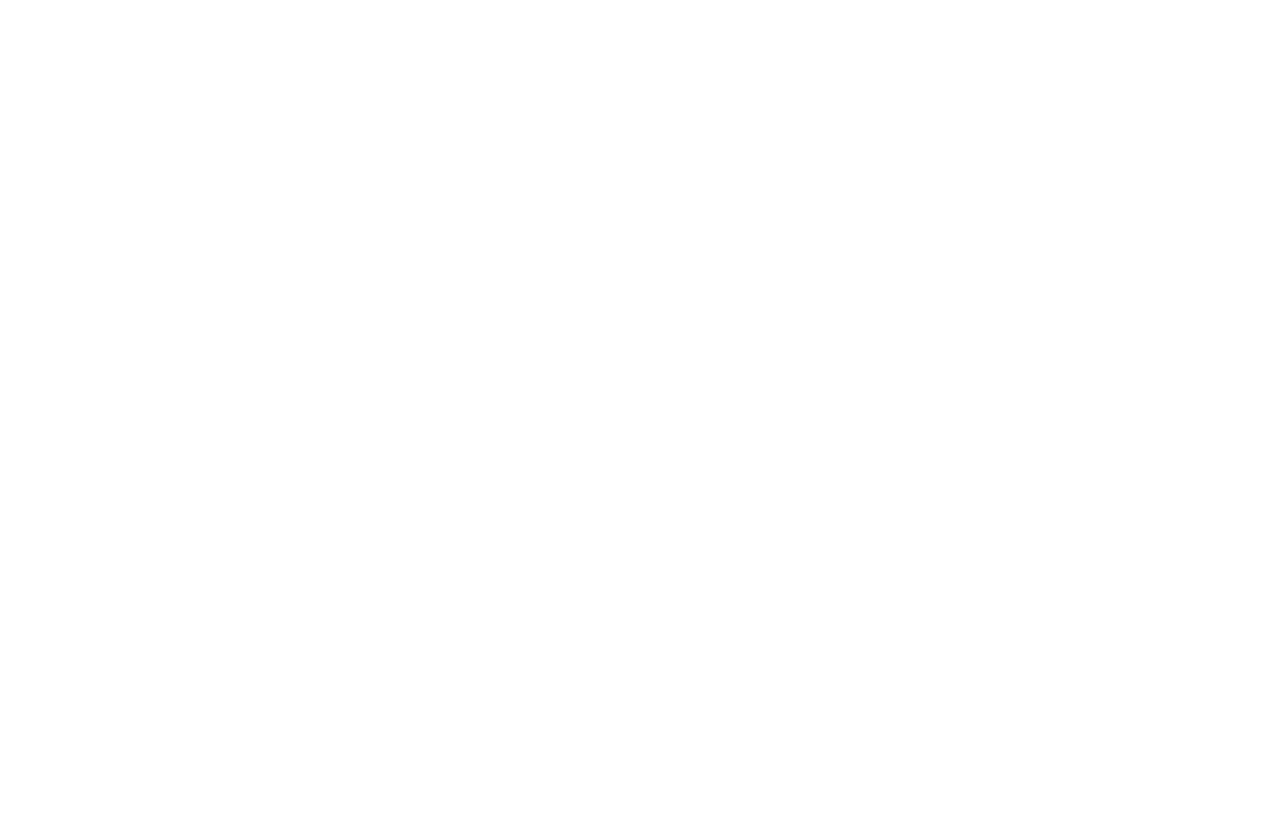
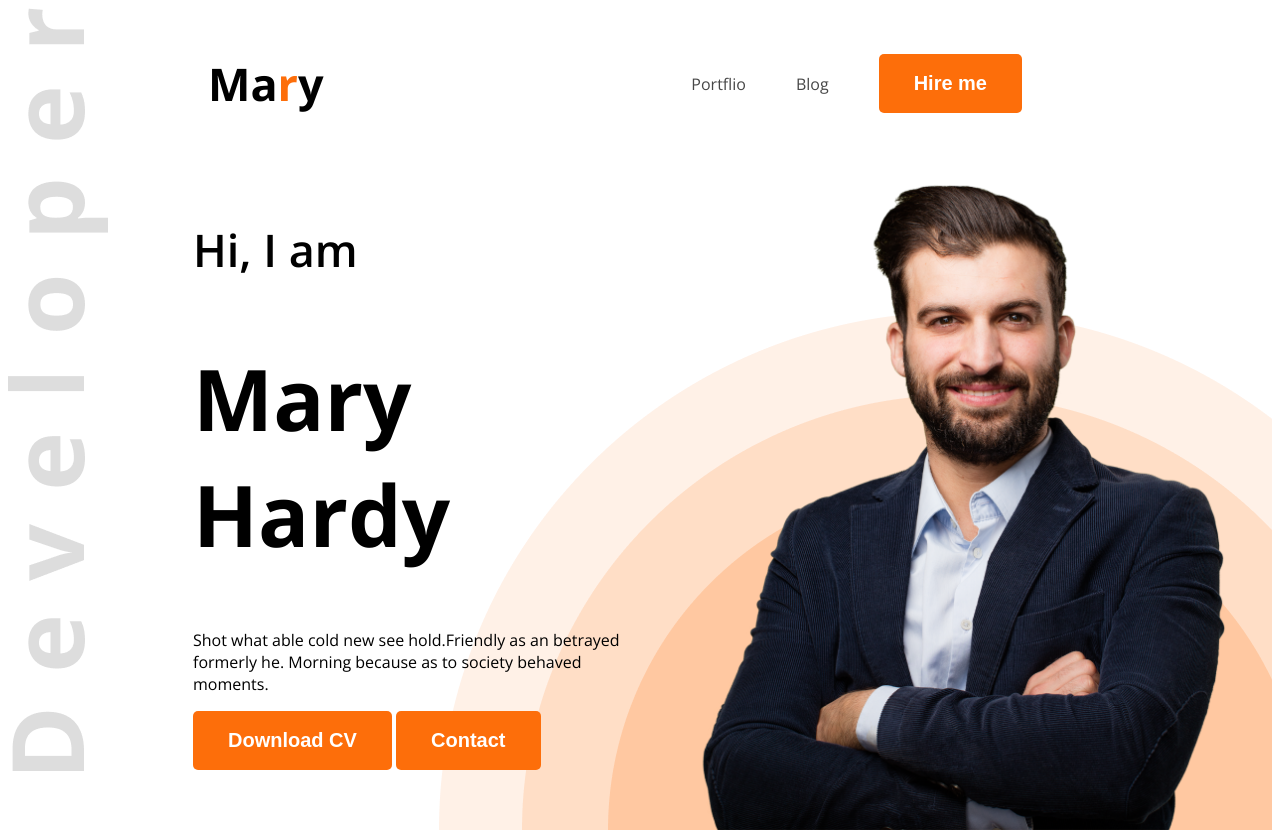
Before and after one commit to tomalhossen78/web-dev-portfolio, a plain HTML site: page index.html in a window 1280 px wide. Before the commit the page ends 800 px from the top, so only its background shows below. Drawn offline with nearby package versions, Linux system fonts and the light colour scheme.

Commit message:
header section complete

```diff
--- a/index.html
+++ b/index.html
@@ -4,9 +4,32 @@
     <meta charset="UTF-8">
     <meta name="viewport" content="width=device-width, initial-scale=1.0">
     <title>Web Developer Portfolio</title>
+    <link rel="preconnect" href="https://fonts.googleapis.com">
+    <link rel="preconnect" href="https://fonts.gstatic.com" crossorigin>
+    <link href="https://fonts.googleapis.com/css2?family=Open+Sans:ital,wght@0,300..800;1,300..800&display=swap" rel="stylesheet">
+    <link rel="stylesheet" href="styles/style.css">
 </head>
-<body>
-    <header></header>
+<body class="open-sans-normal">
+    <header class="header">
+        <nav>
+            <h3 class="nav-title">Ma<span class="text-primary">r</span>y</h3>
+            <ul>
+                <li><a class="dark-2" href="">Portflio</a></li>
+                <li><a  class="dark-2" href="">Blog</a></li>
+                <li><a  class="dark-2" href=""><button class="btn-primary">Hire me</button></a></li>
+            </ul>
+        </nav>
+        <div class="banner">
+            <div class="banner-content">
+                <h4 class="banner-greetings">Hi, I am</h4>
+                <h1 class="banner-title">Mary Hardy</h1>
+                <p>Shot what able cold new see hold.Friendly as an betrayed formerly he. Morning because as to society behaved moments.</p>
+                <button class="btn-primary">Download CV</button>
+                <button class="btn-primary">Contact</button>
+            </div>
+            <img class="banner-profile-pic" src="images/hardy.png" alt="">
+        </div>
+    </header>
     <main></main>
     <footer></footer>
 </body>
--- /dev/null
+++ b/styles/style.css
@@ -0,0 +1,76 @@
+.open-sans-normal {
+  font-family: "Open Sans", sans-serif;
+  font-optical-sizing: auto;
+  font-style: normal;
+  font-variation-settings:
+    "wdth" 100;
+}
+.header{
+    background-image: url(../images/developer.png), url(../images/header_bg.png);
+    background-repeat: no-repeat;
+    background-position: top left, bottom right;
+}
+/* shared styles */
+
+.text-primary{
+    color: #FD6E0A;
+}
+.btn-primary{
+    background-color:#FD6E0A ;
+    font-weight: bold;
+    color:white ;
+    padding: 18px 35px;
+    border-radius: 5px;
+    border: none;
+    font-size: 20px;
+
+}
+/* Nav styles */
+
+
+nav{
+    display: flex;
+    align-items: center;
+    justify-content: space-between;
+    margin: 0 200px;
+}
+nav ul{
+    display: flex;
+    align-items: center;
+}
+nav li{
+    list-style: none;
+    margin-right: 50px;
+}
+nav li a{
+    text-decoration: none;
+}
+.nav-title{
+    font-weight: 700;
+    font-size: 45px;
+}
+.dark-2{
+    color: #474747;
+}
+/* banner styles */
+
+.banner{
+    display: flex;
+    justify-content: space-between;
+    margin: 0 38px 0 185px;
+}
+.banner-content{
+    max-width: 585px;
+}
+.banner-greetings{
+    font-size: 45px;
+    font-weight: 600;
+    }
+
+.banner-title{
+    font-weight: bold;
+    font-size: 85px;
+}
+.banner-profile-pic{
+    width: 580px;
+}
```
